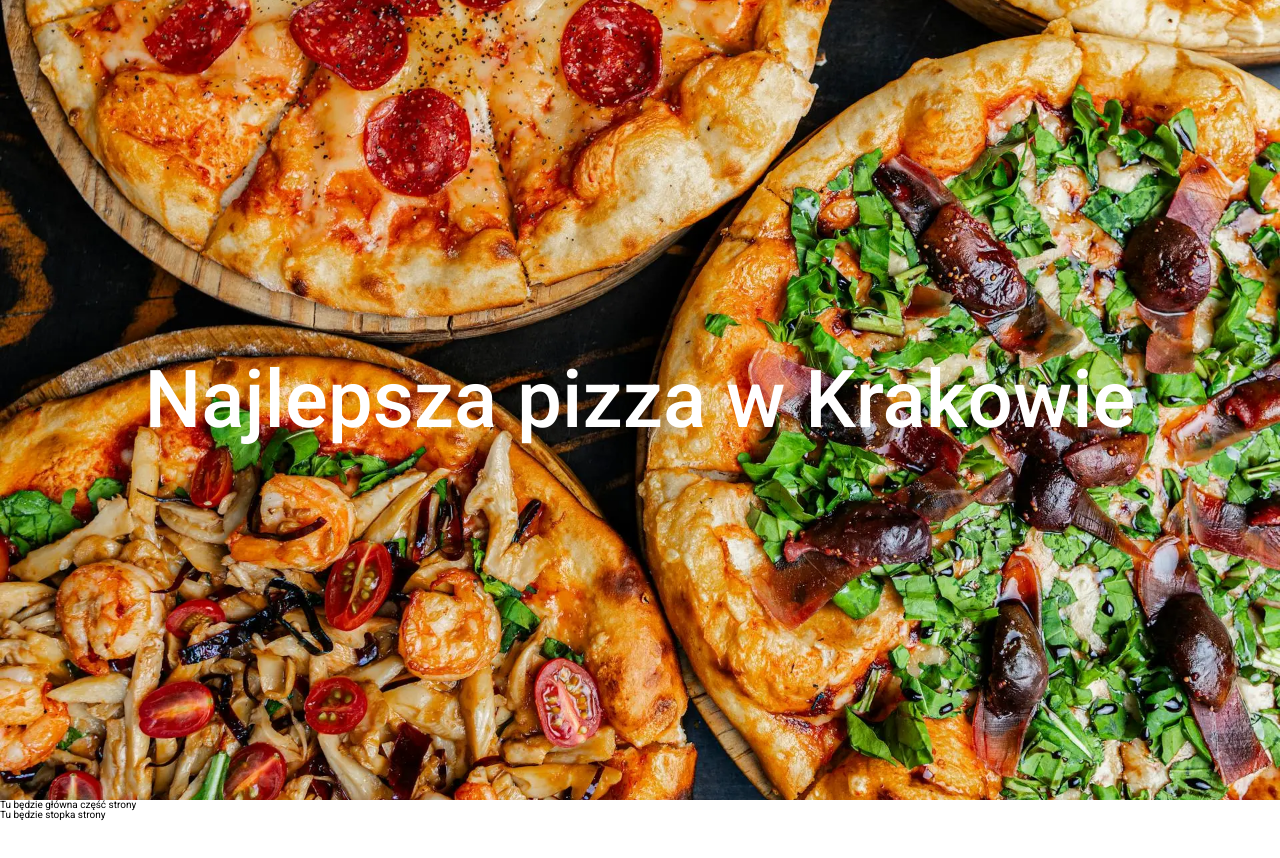
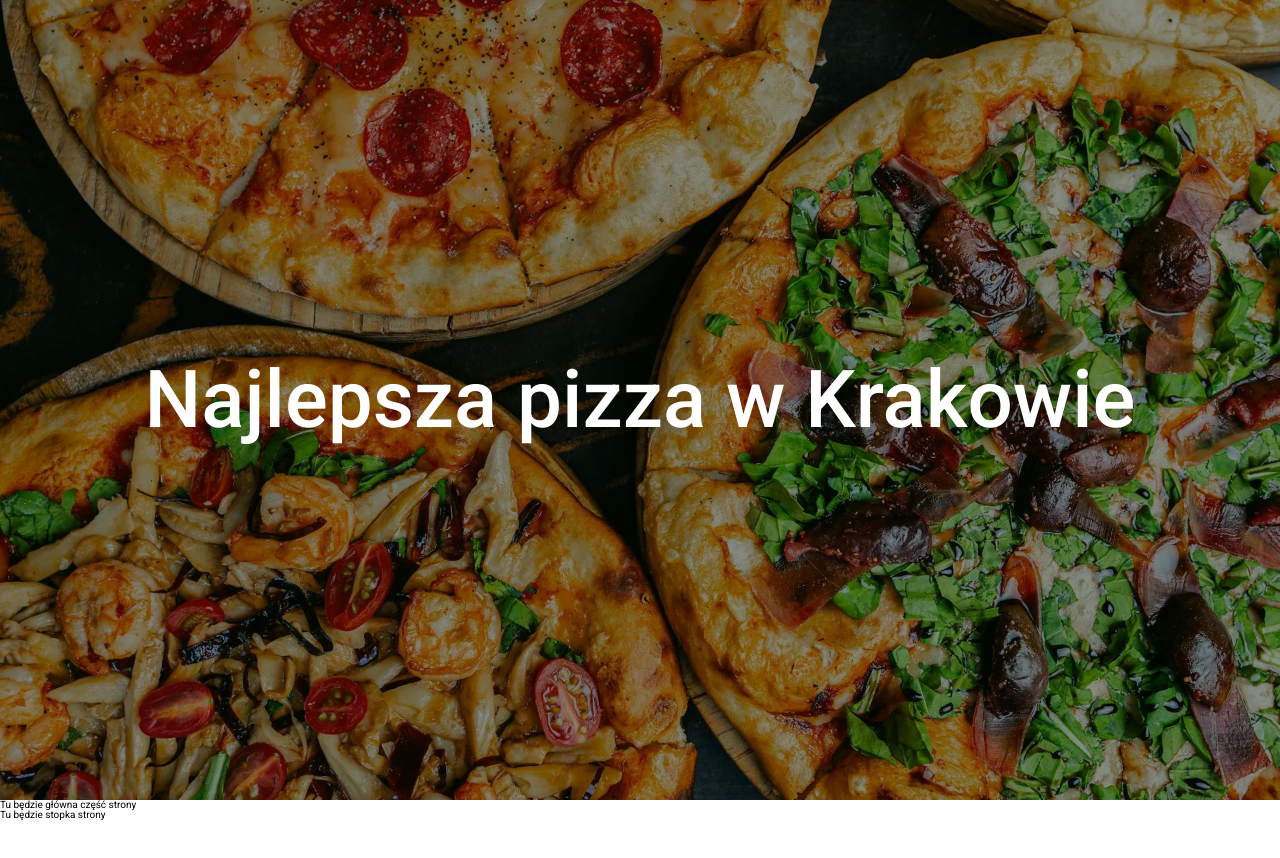
Before and after one commit to Maciejas1/project-1, a plain HTML site: page index.html in a window 1280 px wide. Shown: the top 858 px of the page. Drawn offline with Linux system fonts and the light colour scheme; a web font is replaced by a local one.

Commit message:
add bg header

```diff
--- a/scss/_base.scss
+++ b/scss/_base.scss
@@ -1,3 +1,7 @@
+*,*::after, *::before {
+    box-sizing: border-box;
+}
+
 html{
     font-size: 10px;
 }
--- a/scss/_header.scss
+++ b/scss/_header.scss
@@ -1,3 +1,5 @@
+@use "variables" as v;
+
 header{
     height: 100vh;
     background: url(../assets/img/bg_header.webp) center/cover fixed;
@@ -11,6 +13,7 @@ header{
         font-weight: 500;
         text-align: center;
         line-height: 5rem;
+        z-index:    1;
 
         @media  screen and (min-width:800px) {
             font-size: 6rem;
@@ -20,4 +23,12 @@ header{
             font-size: 8rem;
         }
     }
+
+    &::after{
+        background-color: v.$color-bg-header;
+        content: '';
+        position: absolute;
+        width: 100%;
+        height: 100%;
+    }
 }
--- a/scss/_variables.scss
+++ b/scss/_variables.scss
@@ -1,3 +1,5 @@
 $color1: #010D00;
 $color2: #022601;
 $color3: #730202;
+
+$color-bg-header: #010d0074;
--- a/scss/style.scss
+++ b/scss/style.scss
@@ -1,3 +1,3 @@
-@use "_reset.scss";
-@use "_base";
-@use "_header";
+@use "reset";
+@use "base";
+@use "header";
```
Also changed, not shown: index.html (+1 -1 lines), css/style.css, 1 other file.
